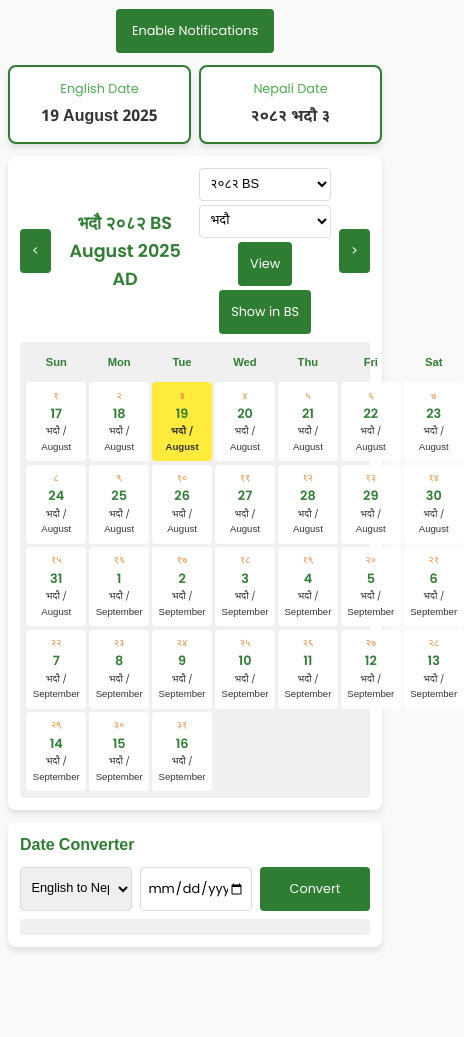
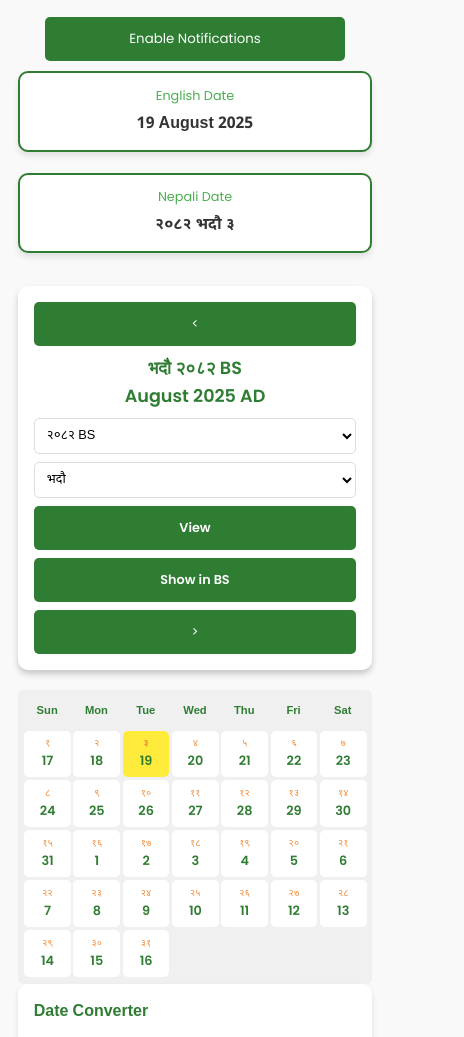
Before and after one commit to pradipdev/nepali-english-calendar, a website: page public/index.html in a window 390 px wide. Shown: the part 104-1141 px from the top of the page, 464 px wide, since content can reach past the window. Before the commit the page ends 1059 px from the top, so only its background shows below. Drawn offline with Linux system fonts and the light colour scheme.

Commit message:
responsive updated

```diff
--- a/public/index.html
+++ b/public/index.html
@@ -14,7 +14,7 @@
             --secondary-color: #4caf50;
             --accent-color: #8bc34a;
             --text-color: #333;
-            --text-color-dark: #000;
+            --text-color1: #000000;
             --light-bg: #f9f9f9;
             --header-bg: #2e7d32;
             --today-highlight: #ffeb3b;
@@ -33,18 +33,13 @@
             background-color: var(--light-bg);
             color: var(--text-color);
             line-height: 1.6;
-            font-size: clamp(14px, 4vw, 16px);
-            min-height: 100vh;
-            display: flex;
-            flex-direction: column;
+            font-size: clamp(14px, 2.5vw, 16px);
         }
 
         .container {
-            flex: 1;
-            max-width: 100%;
+            max-width: 90%;
             margin: 0 auto;
-            padding: clamp(0.5rem, 2vw, 1rem);
-            width: 100%;
+            padding: 1rem;
         }
 
         header {
@@ -52,13 +47,12 @@
             background-color: var(--header-bg);
             color: white;
             padding: clamp(1rem, 3vw, 1.5rem);
-            border-radius: clamp(0.5rem, 1vw, 0.625rem);
-            margin-bottom: clamp(0.75rem, 2vw, 1rem);
+            border-radius: 0.625rem;
+            margin-bottom: 1.25rem;
         }
 
         header h1 {
             font-size: clamp(1.5rem, 5vw, 2rem);
-            font-family: "Noto Sans Devanagari", sans-serif;
         }
 
         header h2 {
@@ -66,47 +60,23 @@
             font-weight: 400;
         }
 
-        .action-buttons {
-            display: flex;
-            flex-wrap: wrap;
-            gap: clamp(0.5rem, 1.5vw, 0.75rem);
-            justify-content: center;
-            margin-bottom: clamp(0.75rem, 2vw, 1rem);
-        }
-
-        .action-buttons button {
-            padding: clamp(0.5rem, 2vw, 0.75rem) clamp(1rem, 3vw, 1.25rem);
-            background-color: var(--primary-color);
-            color: white;
-            border: none;
-            border-radius: clamp(0.25rem, 0.8vw, 0.3125rem);
-            cursor: pointer;
-            font-size: clamp(0.8rem, 2.5vw, 1rem);
-            min-height: 44px;
-            transition: background-color 0.3s, transform 0.1s;
-        }
-
-        .action-buttons button:hover {
-            background-color: var(--secondary-color);
-            transform: scale(1.05);
-        }
-
         .current-date {
             display: flex;
+            justify-content: center;
+            gap: 1rem;
+            margin-bottom: 1.25rem;
             flex-wrap: wrap;
-            gap: clamp(0.5rem, 1.5vw, 1rem);
-            justify-content: center;
-            margin-bottom: clamp(0.75rem, 2vw, 1rem);
         }
 
         .date-box {
             background-color: white;
             border: 2px solid var(--primary-color);
-            border-radius: clamp(0.5rem, 1vw, 0.625rem);
-            padding: clamp(0.75rem, 2vw, 1rem);
+            border-radius: 0.625rem;
+            padding: clamp(0.8rem, 2vw, 1.2rem);
             box-shadow: 0 4px 6px rgba(0, 0, 0, 0.1);
             text-align: center;
-            flex: 1 1 clamp(120px, 40vw, 200px);
+            flex: 1;
+            min-width: min(150px, 40vw);
             max-width: 250px;
             transition: transform 0.2s;
         }
@@ -123,56 +93,55 @@
         }
 
         .date-value {
-            font-size: clamp(1rem, 3.5vw, 1.2rem);
+            font-size: clamp(1rem, 3.5vw, 1.5rem);
             font-weight: 600;
             font-family: "Noto Sans Devanagari", sans-serif;
         }
 
-        .calendar-container {
+        .calendar-header {
             background-color: white;
-            border-radius: clamp(0.5rem, 1vw, 0.625rem);
-            box-shadow: 0 4px 6px rgba(0, 0, 0, 0.1);
-            padding: clamp(0.75rem, 2vw, 1rem);
-            margin-bottom: clamp(0.75rem, 2vw, 1rem);
-        }
-
-        .calendar-header {
+            border-radius: 0.625rem;
+            box-shadow: 0 4px 6px rgba(0, 0, 0, 0.2);
+            padding: 1rem;
+            margin-bottom: 1.25rem;
             display: flex;
-            flex-wrap: wrap;
             justify-content: space-between;
             align-items: center;
-            gap: clamp(0.5rem, 1.5vw, 0.75rem);
-            margin-bottom: clamp(0.5rem, 1.5vw, 0.75rem);
+            gap: 0.5rem;
+            flex-wrap: wrap;
         }
 
         .calendar-header h3 {
-            font-size: clamp(1.1rem, 3.5vw, 1.3rem);
+            font-size: clamp(1.1rem, 3.5vw, 1.5rem);
             color: var(--primary-color);
             font-weight: 600;
             font-family: "Noto Sans Devanagari", sans-serif;
             flex: 1;
             text-align: center;
+            min-width: 100%;
         }
 
         .calendar-header .bs-year {
-            font-size: clamp(0.7rem, 2vw, 0.8rem);
+            font-size: 0.8rem;
             color: var(--bs-color);
             margin-left: 0.3rem;
+            font-family: "Noto Sans Devanagari", sans-serif;
         }
 
-        .nav-buttons {
+        .calendar-header .nav-buttons {
             display: flex;
-            gap: clamp(0.25rem, 0.8vw, 0.5rem);
+            gap: 0.5rem;
         }
 
         .calendar-header button {
             background-color: var(--primary-color);
             color: white;
             border: none;
-            border-radius: clamp(0.25rem, 0.8vw, 0.3125rem);
-            padding: clamp(0.5rem, 1.5vw, 0.6rem) clamp(0.75rem, 2vw, 0.9rem);
+            border-radius: 0.3125rem;
+            padding: 0.6rem 0.9rem;
             cursor: pointer;
-            font-size: clamp(0.8rem, 2.5vw, 0.9rem);
+            font-size: 0.9rem;
+            min-width: 44px;
             min-height: 44px;
             transition: background-color 0.3s, transform 0.1s;
         }
@@ -184,22 +153,23 @@
 
         .calendar-header .selectors {
             display: flex;
+            gap: 0.5rem;
+            align-items: center;
             flex-wrap: wrap;
-            gap: clamp(0.25rem, 0.8vw, 0.5rem);
-            flex: 1;
+            width: 100%;
             justify-content: center;
         }
 
         .calendar-header select {
-            padding: clamp(0.4rem, 1.2vw, 0.5rem);
-            border-radius: clamp(0.25rem, 0.8vw, 0.3125rem);
+            padding: 0.5rem;
+            border-radius: 0.3125rem;
             border: 1px solid #ddd;
-            font-size: clamp(0.8rem, 2.5vw, 0.9rem);
+            font-size: 0.9rem;
             background-color: white;
             cursor: pointer;
             font-family: "Noto Sans Devanagari", sans-serif;
+            min-width: 100px;
             flex: 1;
-            min-width: clamp(80px, 25vw, 100px);
         }
 
         .calendar-header select:focus {
@@ -207,36 +177,44 @@
             border-color: var(--primary-color);
         }
 
+        .calendar-header #view-calendar,
+        .calendar-header #toggle-mode {
+            padding: 0.6rem 0.9rem;
+            font-weight: 600;
+        }
+
         .calendar-grid {
             display: grid;
-            grid-template-columns: repeat(7, 1fr);
-            gap: clamp(0.2rem, 0.6vw, 0.3rem);
+            grid-template-columns: repeat(7, minmax(0, 1fr));
+            gap: 0.3rem;
             background-color: #f0f0f0;
-            padding: clamp(0.4rem, 1.2vw, 0.6rem);
-            border-radius: clamp(0.25rem, 0.8vw, 0.3125rem);
+            padding: 0.6rem;
+            border-radius: 0.3125rem;
         }
 
         .calendar-day-header {
             text-align: center;
             font-weight: 600;
-            padding: clamp(0.4rem, 1.2vw, 0.6rem);
+            padding: 0.6rem;
             color: var(--primary-color);
             font-family: "Noto Sans Devanagari", sans-serif;
-            font-size: clamp(0.7rem, 2vw, 0.9rem);
+            font-size: clamp(0.7rem, 2.5vw, 0.9rem);
         }
 
         .calendar-day {
             background-color: white;
             text-align: center;
-            padding: clamp(0.4rem, 1.2vw, 0.6rem);
-            border-radius: clamp(0.25rem, 0.8vw, 0.3125rem);
+            padding: 0.4rem;
+            border-radius: 0.3125rem;
             cursor: pointer;
             transition: all 0.2s;
             display: flex;
             flex-direction: column;
             align-items: center;
             justify-content: center;
-            min-height: clamp(50px, 14vw, 60px);
+            min-height: clamp(40px, 10vw, 70px);
+            aspect-ratio: 1/1;
+            position: relative;
         }
 
         .calendar-day:hover {
@@ -245,24 +223,24 @@
         }
 
          :root:not([data-mode="bs"]) .calendar-day .ad-date {
-            font-size: clamp(0.8rem, 2.5vw, 0.9rem);
+            font-size: clamp(0.8rem, 2.5vw, 1.1rem);
             font-weight: 600;
             color: var(--primary-color);
         }
 
          :root:not([data-mode="bs"]) .calendar-day .bs-date {
-            font-size: clamp(0.6rem, 1.8vw, 0.7rem);
+            font-size: clamp(0.6rem, 2vw, 0.7rem);
             color: var(--bs-color);
             font-family: "Noto Sans Devanagari", sans-serif;
         }
 
          :root[data-mode="bs"] .calendar-day .ad-date {
-            font-size: clamp(0.6rem, 1.8vw, 0.7rem);
+            font-size: clamp(0.6rem, 2vw, 0.7rem);
             color: var(--bs-color);
         }
 
          :root[data-mode="bs"] .calendar-day .bs-date {
-            font-size: clamp(0.8rem, 2.5vw, 0.9rem);
+            font-size: clamp(0.8rem, 2.5vw, 1.1rem);
             font-weight: 600;
             color: var(--primary-color);
             font-family: "Noto Sans Devanagari", sans-serif;
@@ -276,7 +254,7 @@
         .calendar-day.empty {
             background-color: transparent;
             cursor: default;
-            min-height: clamp(50px, 14vw, 60px);
+            aspect-ratio: 1/1;
         }
 
         .calendar-day.today {
@@ -284,42 +262,44 @@
             font-weight: 600;
         }
 
-        .calendar-day .month-display {
-            font-size: clamp(0.6rem, 1.8vw, 0.7rem);
-            font-family: "Noto Sans Devanagari", sans-serif;
+        .month-display {
+            display: block;
+            font-size: 0.5em;
+            margin-top: 2px;
+            opacity: 0.7;
         }
 
         .converter {
             background-color: white;
-            border-radius: clamp(0.5rem, 1vw, 0.625rem);
+            border-radius: 0.625rem;
             box-shadow: 0 4px 6px rgba(0, 0, 0, 0.1);
-            padding: clamp(0.75rem, 2vw, 1rem);
+            padding: 1rem;
         }
 
         .converter h3 {
             color: var(--primary-color);
-            margin-bottom: clamp(0.5rem, 1.5vw, 0.75rem);
-            font-size: clamp(1rem, 3vw, 1.2rem);
+            margin-bottom: 0.9rem;
+            font-size: clamp(1rem, 3vw, 1.3rem);
             font-family: "Noto Sans Devanagari", sans-serif;
         }
 
         .converter-options {
             display: flex;
             flex-wrap: wrap;
-            gap: clamp(0.5rem, 1.5vw, 0.75rem);
-            margin-bottom: clamp(0.5rem, 1.5vw, 0.75rem);
+            gap: 0.6rem;
+            margin-bottom: 0.9rem;
         }
 
         .converter-options select,
         .converter-options input,
         .converter-options button {
-            padding: clamp(0.4rem, 1.2vw, 0.6rem);
-            border-radius: clamp(0.25rem, 0.8vw, 0.3125rem);
+            padding: 0.6rem;
+            border-radius: 0.3125rem;
             border: 1px solid #ddd;
-            font-size: clamp(0.8rem, 2.5vw, 0.9rem);
+            font-size: 0.9rem;
             min-height: 44px;
             flex: 1;
-            min-width: clamp(80px, 25vw, 100px);
+            min-width: 120px;
         }
 
         .converter-options select {
@@ -340,92 +320,173 @@
 
         .nepali-inputs {
             display: none;
+            gap: 0.6rem;
             flex-wrap: wrap;
-            gap: clamp(0.5rem, 1.5vw, 0.75rem);
             width: 100%;
         }
 
         #conversion-result {
-            padding: clamp(0.5rem, 1.5vw, 0.75rem);
+            padding: 0.9rem;
             background-color: #f0f0f0;
-            border-radius: clamp(0.25rem, 0.8vw, 0.3125rem);
-            font-size: clamp(0.9rem, 2.8vw, 1rem);
+            border-radius: 0.3125rem;
+            font-size: clamp(0.9rem, 2.5vw, 1.1rem);
             font-family: "Noto Sans Devanagari", sans-serif;
         }
-        /* Media Queries for Larger Screens */
 
-        @media (min-width: 768px) {
+        #enable-notifications,
+        #install-app {
+            margin: 0.625rem auto;
+            display: block;
+            padding: 0.625rem 1.25rem;
+            background-color: var(--primary-color);
+            color: white;
+            border: none;
+            border-radius: 0.3125rem;
+            cursor: pointer;
+            min-height: 44px;
+            width: 100%;
+            max-width: 300px;
+        }
+        /* Small screens (mobile, <= 480px) */
+
+        @media (max-width: 480px) {
             .container {
-                max-width: 90%;
+                padding: 0.5rem;
+            }
+            .current-date {
+                flex-direction: column;
+                align-items: center;
+                gap: 0.5rem;
             }
             .date-box {
-                flex: 1 1 clamp(150px, 30vw, 220px);
+                min-width: 100%;
+                max-width: 100%;
             }
             .calendar-header {
-                flex-wrap: nowrap;
+                flex-direction: column;
+                gap: 0.5rem;
             }
             .calendar-header .selectors {
-                flex-wrap: nowrap;
+                flex-direction: column;
+                width: 100%;
+                align-items: stretch;
+            }
+            .calendar-header select,
+            .calendar-header button {
+                width: 100%;
+                font-size: 0.8rem;
+                padding: 0.5rem;
+            }
+            .calendar-grid {
+                gap: 0.2rem;
+                padding: 0.4rem;
+            }
+            .calendar-day-header {
+                padding: 0.4rem;
             }
             .calendar-day {
-                min-height: clamp(60px, 12vw, 70px);
+                padding: 0.2rem;
+                min-height: clamp(35px, 12vw, 50px);
             }
-             :root:not([data-mode="bs"]) .calendar-day .ad-date {
-                font-size: clamp(0.9rem, 2.8vw, 1rem);
+            .month-display {
+                display: none;
+                /* Hide month name on very small screens */
             }
-             :root:not([data-mode="bs"]) .calendar-day .bs-date {
-                font-size: clamp(0.7rem, 2vw, 0.8rem);
+            .converter-options {
+                flex-direction: column;
+                gap: 0.5rem;
             }
-             :root[data-mode="bs"] .calendar-day .ad-date {
-                font-size: clamp(0.7rem, 2vw, 0.8rem);
+            .converter-options select,
+            .converter-options input,
+            .converter-options button {
+                width: 100%;
+                font-size: 0.8rem;
+                padding: 0.5rem;
             }
-             :root[data-mode="bs"] .calendar-day .bs-date {
-                font-size: clamp(0.9rem, 2.8vw, 1rem);
-            }
-            .calendar-day .month-display {
-                font-size: clamp(0.7rem, 2vw, 0.8rem);
+            .nepali-inputs {
+                flex-direction: column;
             }
         }
+        /* Medium screens (tablets, <= 768px) */
+
+        @media (max-width: 768px) {
+            .container {
+                max-width: 95%;
+            }
+            .current-date {
+                flex-direction: row;
+            }
+            .date-box {
+                width: 100%;
+                margin-bottom: 0.8rem;
+            }
+            .calendar-header {
+                flex-direction: column;
+                align-items: center;
+            }
+            .calendar-header .selectors {
+                flex-direction: column;
+                width: 100%;
+                align-items: stretch;
+            }
+            .calendar-header select {
+                width: 100%;
+            }
+            .calendar-header .nav-buttons {
+                justify-content: center;
+                width: 100%;
+            }
+            .month-display {
+                font-size: 0.45em;
+                /* Smaller month name on tablets */
+            }
+            .converter-options {
+                flex-direction: column;
+            }
+            .converter-options select,
+            .converter-options input,
+            .converter-options button {
+                width: 100%;
+            }
+        }
+        /* Large screens (desktops, >= 1200px) */
 
         @media (min-width: 1200px) {
             .container {
                 max-width: 1100px;
             }
-            header h1 {
-                font-size: clamp(1.8rem, 4vw, 2.2rem);
-            }
-            header h2 {
-                font-size: clamp(1rem, 3vw, 1.3rem);
-            }
             .date-box {
-                flex: 1 1 clamp(200px, 25vw, 250px);
-            }
-            .calendar-header h3 {
-                font-size: clamp(1.3rem, 3.5vw, 1.5rem);
+                min-width: 250px;
+                padding: 1.2rem;
             }
             .calendar-day {
-                min-height: clamp(70px, 10vw, 80px);
+                min-height: 70px;
             }
             .calendar-day-header {
-                font-size: clamp(0.9rem, 2.5vw, 1rem);
+                font-size: 1rem;
+            }
+        }
+        /* Extra small devices (<= 320px) */
+
+        @media (max-width: 320px) {
+            .calendar-day {
+                padding: 0.1rem;
+            }
+            .calendar-day-header {
+                font-size: 0.6rem;
+                padding: 0.3rem;
             }
              :root:not([data-mode="bs"]) .calendar-day .ad-date {
-                font-size: clamp(1rem, 3vw, 1.1rem);
+                font-size: 0.7rem;
             }
              :root:not([data-mode="bs"]) .calendar-day .bs-date {
-                font-size: clamp(0.8rem, 2.2vw, 0.9rem);
+                font-size: 0.5rem;
             }
              :root[data-mode="bs"] .calendar-day .ad-date {
-                font-size: clamp(0.8rem, 2.2vw, 0.9rem);
+                font-size: 0.5rem;
             }
              :root[data-mode="bs"] .calendar-day .bs-date {
-                font-size: clamp(1rem, 3vw, 1.1rem);
-            }
-            .calendar-day .month-display {
-                font-size: clamp(0.8rem, 2.2vw, 0.9rem);
-            }
-            .converter h3 {
-                font-size: clamp(1.2rem, 3.2vw, 1.3rem);
+                font-size: 0.7rem;
             }
         }
     </style>
```
